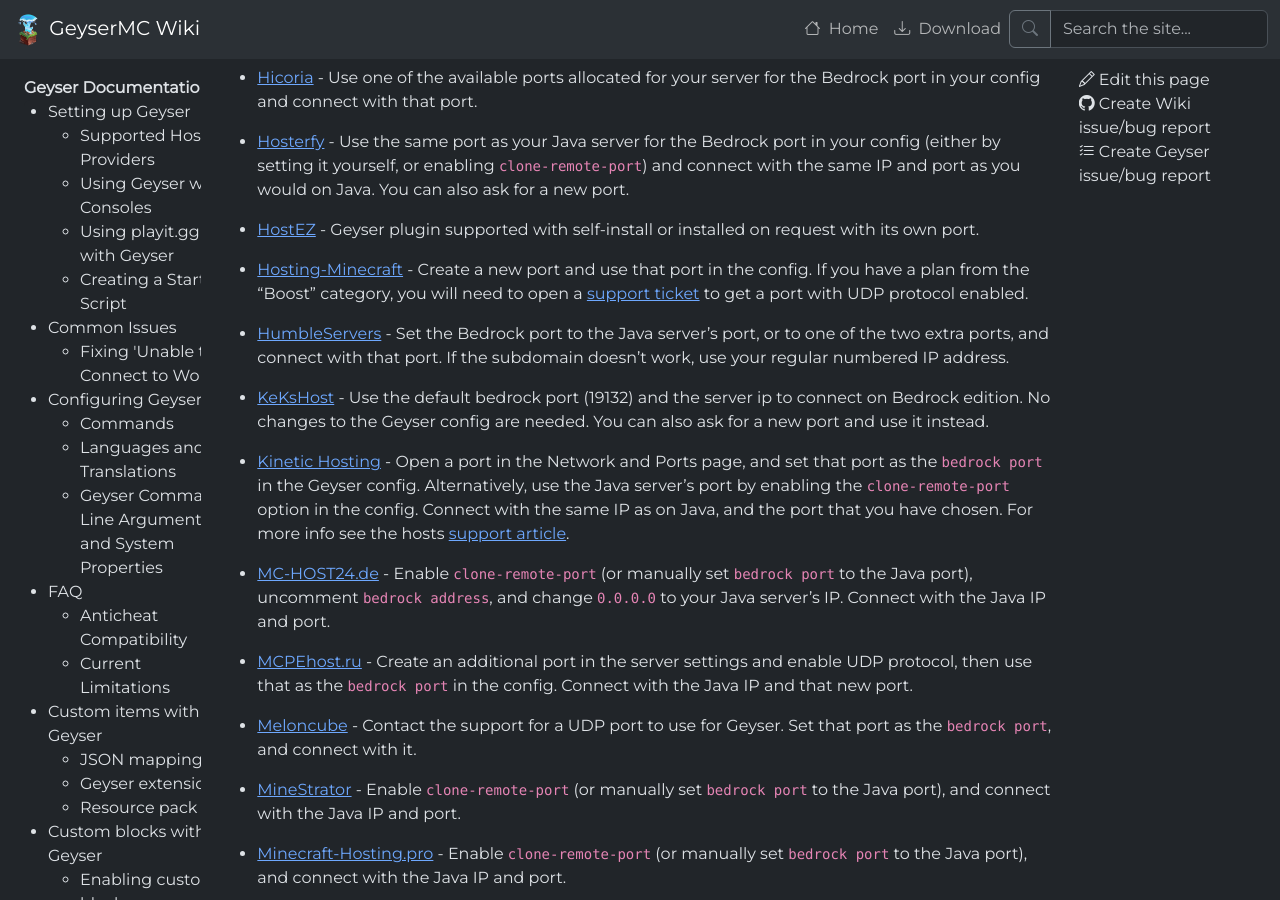
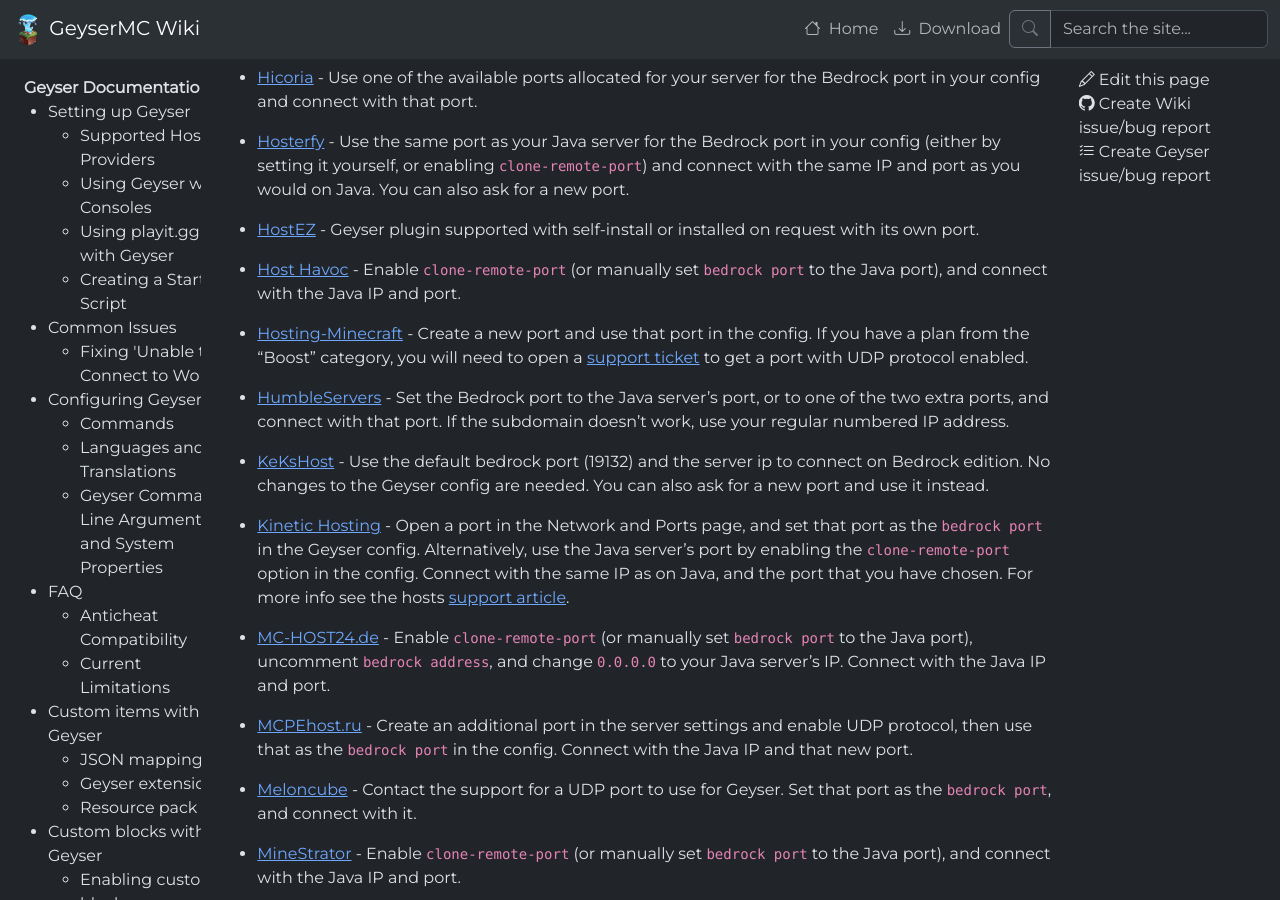
Before and after one commit to GeyserMC/GeyserWiki, a Jekyll site: the page built from _docs/geyser/supported-hosting-providers.md, in a window 1280 px wide and 900 px high, scrolled down 3719 px. Built offline with Jekyll 4.4.1, drawn with Linux system fonts in a browser that asks for light colours.

Commit message:
Add Host Havoc to providers list (#272)

```diff
--- a/_data/providers.json
+++ b/_data/providers.json
@@ -244,6 +244,11 @@
       "description": "Geyser plugin supported with self-install or installed on request with its own port."
     },
     {
+      "name": "Host Havoc",
+      "url": "https://hosthavoc.com/minecraft",
+      "description_template": "default"
+    },
+    {
       "name": "Hosting-Minecraft",
       "url": "https://hosting-minecraft.pro/",
       "description": "Create a new port and use that port in the config. If you have a plan from the \"Boost\" category, you will need to open a [support ticket](https://my.hosting-minecraft.pro/submitticket.php) to get a port with UDP protocol enabled."
```
